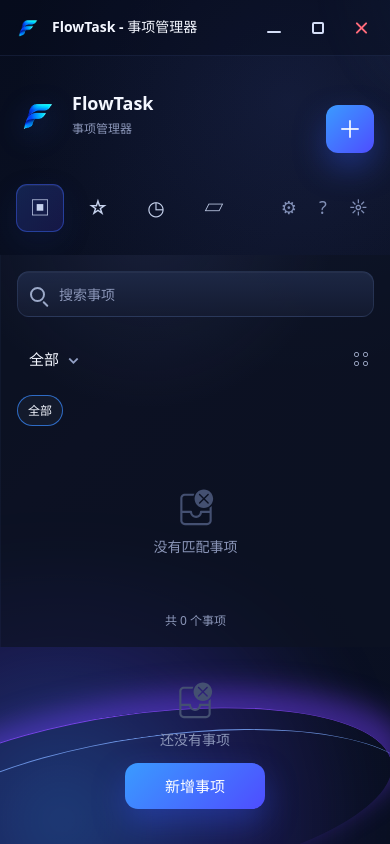
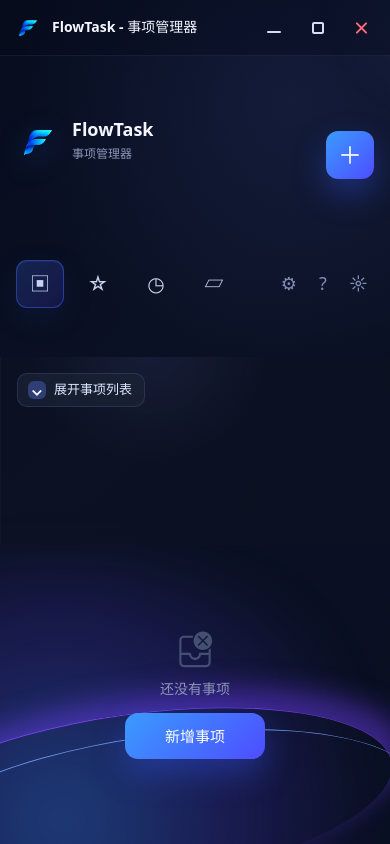
Before and after one commit to newz-max/anythingFast, a Vue app: page / in a window 390 px wide. Built offline with nearby package versions, Linux system fonts and the light colour scheme.

Commit message:
修正纵向布局下事项列表折叠

```diff
--- a/src/components/layout/MainLayout.vue
+++ b/src/components/layout/MainLayout.vue
@@ -63,22 +63,22 @@
 const importPreview = shallowRef<ImportPreview | null>(null)
 const importFilePath = shallowRef('')
 const importConfirming = shallowRef(false)
-const isCompactDesktop = shallowRef(false)
+const isStackedLayout = shallowRef(false)
 const taskListExpanded = shallowRef(false)
 const layoutRef = useTemplateRef<HTMLElement>('layout')
 const contentRef = useTemplateRef<HTMLElement>('content')
 let desktopMediaQuery: MediaQueryList | null = null
-let compactDesktopMediaQuery: MediaQueryList | null = null
+let stackedLayoutMediaQuery: MediaQueryList | null = null
 
 const selectedTask = computed(() => taskStore.selectedTask)
 const visibleTasks = computed(() => getTasksForView(taskStore.tasks, activeTaskView.value, selectedTagId.value))
 const showTemplateCenter = computed(() => activeTaskView.value === 'templates')
-const shouldShowTaskListToggle = computed(() => isCompactDesktop.value && !showTemplateCenter.value)
+const shouldShowTaskListToggle = computed(() => isStackedLayout.value && !showTemplateCenter.value)
 const shouldCollapseTaskList = computed(() => shouldShowTaskListToggle.value && !taskListExpanded.value)
 const mainLayoutClasses = computed(() => ({
-  'compact-task-list': shouldShowTaskListToggle.value,
-  'compact-task-list-expanded': shouldShowTaskListToggle.value && taskListExpanded.value,
-  'compact-task-list-collapsed': shouldCollapseTaskList.value
+  'stacked-task-list': shouldShowTaskListToggle.value,
+  'stacked-task-list-expanded': shouldShowTaskListToggle.value && taskListExpanded.value,
+  'stacked-task-list-collapsed': shouldCollapseTaskList.value
 }))
 const taskListToggleLabel = computed(() => (taskListExpanded.value ? '收起事项列表' : '展开事项列表'))
 const templateCountLabel = computed(() => `${taskStore.templates.length} 个模板`)
@@ -163,7 +163,7 @@
 
 onUnmounted(() => {
   desktopMediaQuery?.removeEventListener('change', handleDesktopBreakpointChange)
-  compactDesktopMediaQuery?.removeEventListener('change', handleCompactDesktopBreakpointChange)
+  stackedLayoutMediaQuery?.removeEventListener('change', handleStackedLayoutBreakpointChange)
 })
 
 watch(
@@ -227,7 +227,7 @@
   taskStore.selectTask(taskId)
   wizardMode.value = 'edit'
   wizardTask.value = taskStore.tasks.find((task) => task.id === taskId) || null
-  if (isCompactDesktop.value) {
+  if (isStackedLayout.value) {
     taskListExpanded.value = false
   }
 }
@@ -247,7 +247,7 @@
 
 function setTaskView(view: TaskView) {
   activeTaskView.value = view
-  if (isCompactDesktop.value && view !== 'templates') {
+  if (isStackedLayout.value && view !== 'templates') {
     taskListExpanded.value = false
   }
   if (view === 'templates') return
@@ -684,9 +684,9 @@
 function setupResponsiveScrollReset() {
   desktopMediaQuery = window.matchMedia('(min-width: 960px)')
   desktopMediaQuery.addEventListener('change', handleDesktopBreakpointChange)
-  compactDesktopMediaQuery = window.matchMedia('(min-width: 960px) and (max-width: 1279px)')
-  syncCompactDesktopLayout(compactDesktopMediaQuery.matches)
-  compactDesktopMediaQuery.addEventListener('change', handleCompactDesktopBreakpointChange)
+  stackedLayoutMediaQuery = window.matchMedia('(max-width: 959px)')
+  syncStackedLayout(stackedLayoutMediaQuery.matches)
+  stackedLayoutMediaQuery.addEventListener('change', handleStackedLayoutBreakpointChange)
 }
 
 function handleDesktopBreakpointChange(event: MediaQueryListEvent) {
@@ -694,13 +694,13 @@
   void resetLayoutScroll()
 }
 
-function handleCompactDesktopBreakpointChange(event: MediaQueryListEvent) {
-  syncCompactDesktopLayout(event.matches)
+function handleStackedLayoutBreakpointChange(event: MediaQueryListEvent) {
+  syncStackedLayout(event.matches)
   void resetLayoutScroll()
 }
 
-function syncCompactDesktopLayout(matches: boolean) {
-  isCompactDesktop.value = matches
+function syncStackedLayout(matches: boolean) {
+  isStackedLayout.value = matches
   taskListExpanded.value = false
 }
 
@@ -819,8 +819,23 @@
       </aside>
 
     <section id="task-list-panel" class="middle-panel">
+      <button
+        v-if="shouldShowTaskListToggle"
+        class="task-list-toggle"
+        type="button"
+        aria-controls="task-list-content"
+        :aria-expanded="taskListExpanded"
+        :aria-label="taskListToggleLabel"
+        @click="toggleTaskListPanel"
+      >
+        <span class="task-list-toggle-icon" aria-hidden="true">{{ taskListExpanded ? '⌃' : '⌄' }}</span>
+        <span>{{ taskListToggleLabel }}</span>
+      </button>
+
       <TaskListPanel
         v-if="!showTemplateCenter"
+        v-show="!shouldCollapseTaskList"
+        id="task-list-content"
         :tasks="visibleTasks"
         :categories="taskStore.categories"
         :selected-task-id="taskStore.selectedTaskId"
@@ -855,19 +870,6 @@
     </section>
 
     <section class="workspace">
-      <button
-        v-if="!showTemplateCenter"
-        class="task-list-toggle"
-        type="button"
-        aria-controls="task-list-panel"
-        :aria-expanded="taskListExpanded"
-        :aria-label="taskListToggleLabel"
-        @click="toggleTaskListPanel"
-      >
-        <span class="task-list-toggle-icon" aria-hidden="true">{{ taskListExpanded ? '‹' : '›' }}</span>
-        <span>{{ taskListToggleLabel }}</span>
-      </button>
-
       <section v-if="showTemplateCenter" class="template-intro detail-panel">
         <div class="template-intro-copy">
           <span class="template-intro-icon" aria-hidden="true">▱</span>
@@ -2327,18 +2329,6 @@
     --content-padding: 18px;
   }
 
-  .main-layout.compact-task-list-collapsed .app-content {
-    grid-template-columns: var(--sidebar-width) minmax(0, 1fr);
-  }
-
-  .main-layout.compact-task-list-expanded .app-content {
-    grid-template-columns: var(--sidebar-width) minmax(292px, var(--middle-width)) minmax(0, 1fr);
-  }
-
-  .main-layout.compact-task-list-collapsed .middle-panel {
-    display: none;
-  }
-
   .sidebar {
     justify-items: center;
     padding: 22px 12px 18px;
@@ -2400,16 +2390,6 @@
     border-radius: 24px 0 0 24px;
   }
 
-  .main-layout.compact-task-list .workspace {
-    grid-template-rows: auto minmax(0, 1fr);
-    gap: 12px;
-    padding-top: 24px;
-  }
-
-  .task-list-toggle {
-    display: inline-flex;
-  }
-
   .detail-panel {
     gap: 24px;
     padding: 30px 22px;
@@ -2551,11 +2531,16 @@
   }
 
   .middle-panel {
+    gap: 12px;
     border-radius: 0;
   }
 
   .task-list-toggle {
-    display: none;
+    display: inline-flex;
+  }
+
+  .main-layout.stacked-task-list-collapsed .middle-panel {
+    padding-bottom: 0;
   }
 
   .workspace,
```
